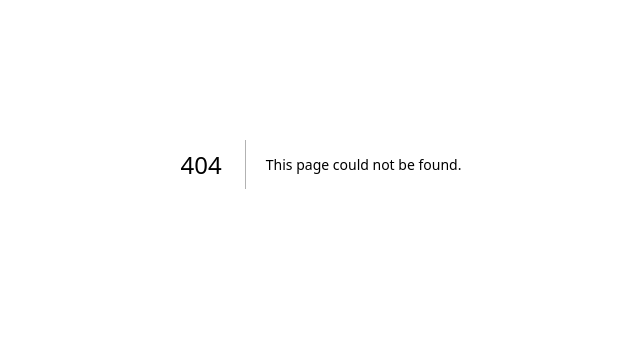
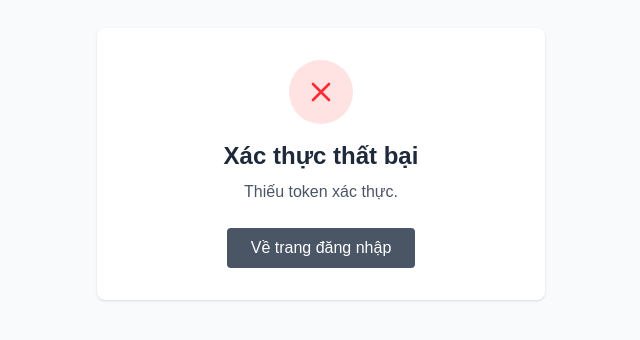
Before and after one commit to Thy96/backend-shop-thanhxuan, a Next.js app in the folder frontend/: page /verify-email in a window 1280 px wide. Before the commit this address had no page. Shown: the part 236-576 px from the top of the page, without its empty margins (319-959 px from the left). Built offline with nearby package versions, Linux system fonts and the light colour scheme; no server answers.

Commit message:
feat: add email verification page, redirect verify link to frontend

```diff
--- /dev/null
+++ b/frontend/src/app/verify-email/VerifyEmailClient.tsx
@@ -0,0 +1,113 @@
+'use client';
+
+import { useEffect, useState } from 'react';
+import { useSearchParams, useRouter } from 'next/navigation';
+import { API_URL } from '@/utils/helps';
+
+export default function VerifyEmailClient() {
+  const searchParams = useSearchParams();
+  const router = useRouter();
+  const token = searchParams.get('token');
+
+  const [status, setStatus] = useState<'loading' | 'success' | 'error'>(
+    'loading',
+  );
+  const [message, setMessage] = useState('');
+
+  useEffect(() => {
+    if (!token) {
+      setStatus('error');
+      setMessage('Thiếu token xác thực.');
+      return;
+    }
+
+    fetch(`${API_URL}/api/admin/auth/verify-email?token=${token}`)
+      .then(async (res) => {
+        const data = await res.json();
+        if (res.ok) {
+          setStatus('success');
+          setMessage(data.message || 'Xác thực email thành công!');
+        } else {
+          setStatus('error');
+          setMessage(data.message || 'Token không hợp lệ hoặc đã hết hạn.');
+        }
+      })
+      .catch(() => {
+        setStatus('error');
+        setMessage('Không thể kết nối đến máy chủ. Vui lòng thử lại.');
+      });
+  }, [token]);
+
+  return (
+    <div className="min-h-screen flex items-center justify-center bg-gray-50">
+      <div className="max-w-md w-full mx-auto p-8 bg-white shadow rounded-lg text-center">
+        {status === 'loading' && (
+          <>
+            <div className="w-12 h-12 border-4 border-blue-500 border-t-transparent rounded-full animate-spin mx-auto mb-4" />
+            <p className="text-gray-600">Đang xác thực email...</p>
+          </>
+        )}
+
+        {status === 'success' && (
+          <>
+            <div className="w-16 h-16 bg-green-100 rounded-full flex items-center justify-center mx-auto mb-4">
+              <svg
+                className="w-8 h-8 text-green-500"
+                fill="none"
+                viewBox="0 0 24 24"
+                stroke="currentColor"
+              >
+                <path
+                  strokeLinecap="round"
+                  strokeLinejoin="round"
+                  strokeWidth={2}
+                  d="M5 13l4 4L19 7"
+                />
+              </svg>
+            </div>
+            <h2 className="text-2xl font-bold text-gray-800 mb-2">
+              Xác thực thành công!
+            </h2>
+            <p className="text-gray-600 mb-6">{message}</p>
+            <button
+              onClick={() => router.push('/login')}
+              className="px-6 py-2 bg-blue-600 text-white rounded hover:bg-blue-700 transition-colors"
+            >
+              Đăng nhập ngay
+            </button>
+          </>
+        )}
+
+        {status === 'error' && (
+          <>
+            <div className="w-16 h-16 bg-red-100 rounded-full flex items-center justify-center mx-auto mb-4">
+              <svg
+                className="w-8 h-8 text-red-500"
+                fill="none"
+                viewBox="0 0 24 24"
+                stroke="currentColor"
+              >
+                <path
+                  strokeLinecap="round"
+                  strokeLinejoin="round"
+                  strokeWidth={2}
+                  d="M6 18L18 6M6 6l12 12"
+                />
+              </svg>
+            </div>
+            <h2 className="text-2xl font-bold text-gray-800 mb-2">
+              Xác thực thất bại
+            </h2>
+            <p className="text-gray-600 mb-6">{message}</p>
+            <button
+              onClick={() => router.push('/login')}
+              className="px-6 py-2 bg-gray-600 text-white rounded hover:bg-gray-700 transition-colors"
+            >
+              Về trang đăng nhập
+            </button>
+          </>
+        )}
+      </div>
+    </div>
+  );
+}
--- /dev/null
+++ b/frontend/src/app/verify-email/page.tsx
@@ -0,0 +1,16 @@
+import { Suspense } from 'react';
+import VerifyEmailClient from './VerifyEmailClient';
+
+export default function VerifyEmailPage() {
+  return (
+    <Suspense
+      fallback={
+        <div className="min-h-screen flex items-center justify-center">
+          Loading...
+        </div>
+      }
+    >
+      <VerifyEmailClient />
+    </Suspense>
+  );
+}
```
Also changed, not shown: 1 other file (tests, documents, lock files or other folders).
